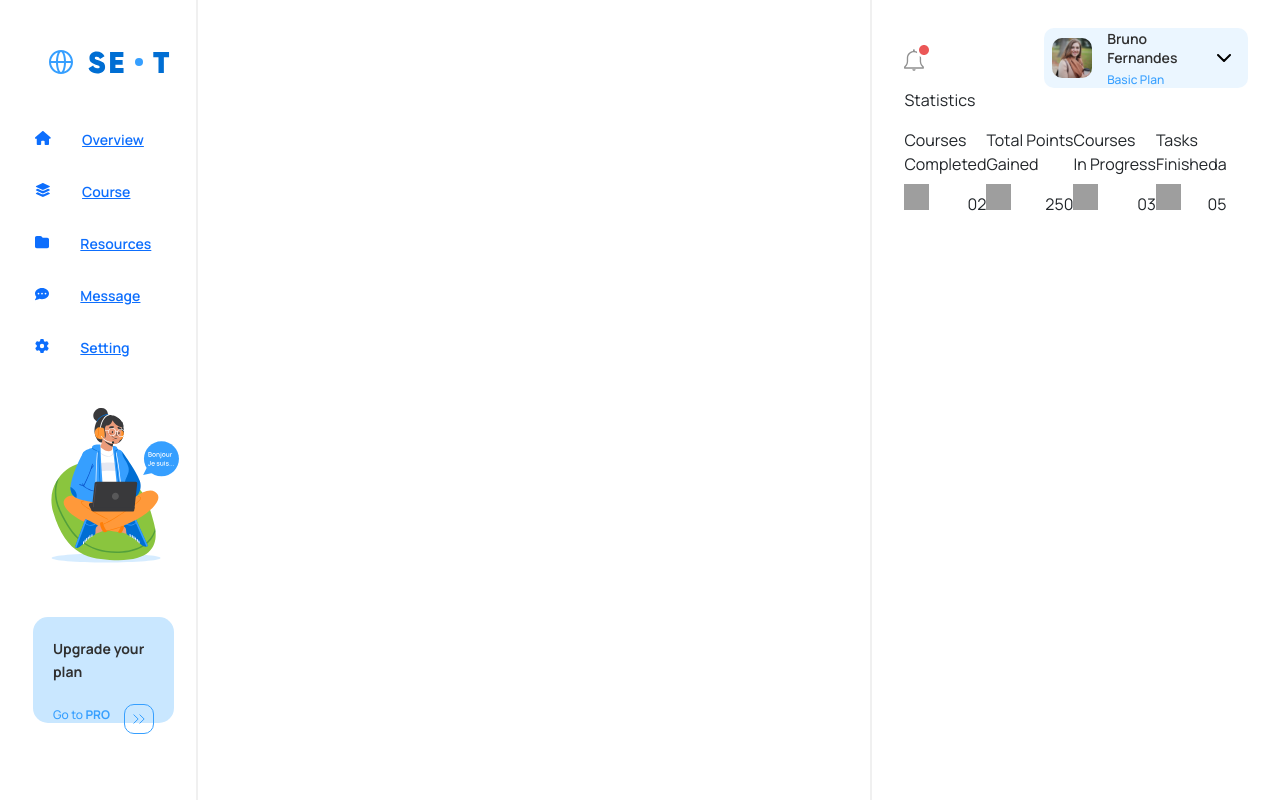
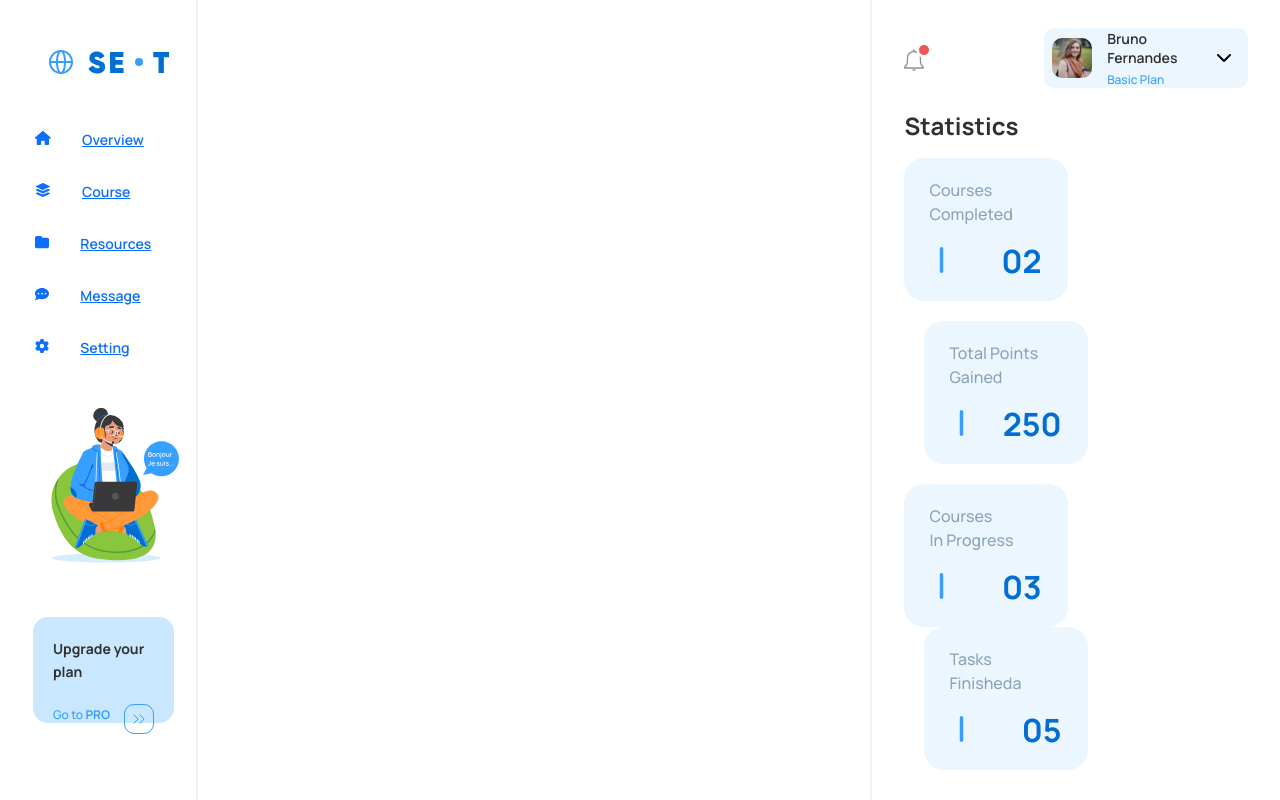
Before and after one commit to Konul304/course-dashboard-nextjs, a Next.js app in the folder course-dashboard/: page / in a window 1280 px wide. Built offline with nearby package versions, Linux system fonts and the light colour scheme; grey boxes are pictures that could not be loaded.

Commit message:
style statistics boxes

```diff
--- a/course-dashboard/app/css/statistics.css
+++ b/course-dashboard/app/css/statistics.css
@@ -0,0 +1,49 @@
+.statistics_container {
+    margin-top: 21px;
+    margin-bottom: 20px;
+}
+
+.statistics_container>p {
+    font-family: 'Manrope';
+    font-style: normal;
+    font-weight: 700;
+    font-size: 24px;
+    line-height: 33px;
+    color: #303030;
+}
+
+.flexbox {
+    width: 47.5%;
+    height: 143px;
+    border-radius: 20px;
+    background-color: #ebf6ff;
+    padding-left: 25px;
+    padding-top: 20px;
+    padding-right: 26px;
+}
+
+.top{
+    margin-bottom: 20px;
+}
+
+.flexbox2 {
+    margin-left: 20px;
+}
+
+span {
+    font-family: 'Manrope';
+    font-style: normal;
+    font-weight: 500;
+    font-size: 16px;
+    line-height: 22px;
+    color: #8EA3B7;
+}
+
+.data {
+    font-family: 'Manrope';
+    font-style: normal;
+    font-weight: 700;
+    font-size: 32px;
+    line-height: 55px;
+    color: #006ED3;
+}
```
Also changed, not shown: course-dashboard/public/images/line.svg (added).
